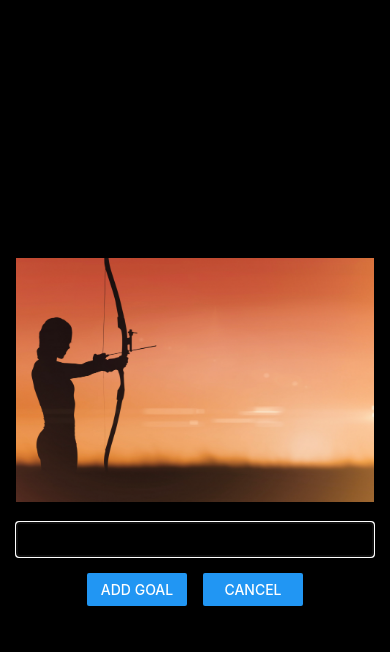
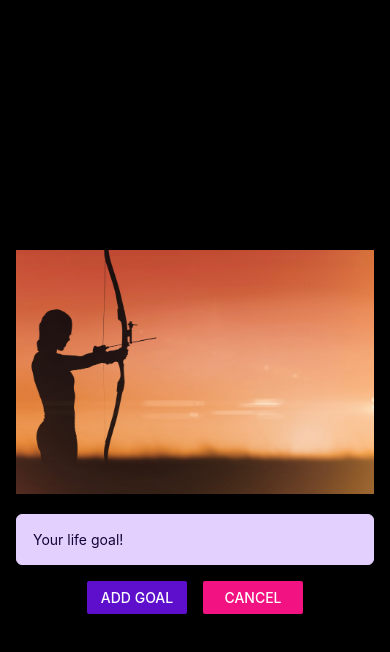
Before and after one commit to Nibiew1213/Relife, a React Native app: screen / in a window 390 px wide. Both pictures are taken after a click on the button "ADD NEW GOAL". Shown: the top 652 px of the page. Built offline with nearby package versions, Linux system fonts and the light colour scheme.

Commit message:
fix: adjusted global background color adjusted phone status bar visibility refactor for goal inpot and view list

```diff
--- a/App.js
+++ b/App.js
@@ -1,8 +1,10 @@
 import { useState } from 'react';
 import { StyleSheet, View, FlatList, Button } from 'react-native';
+import { StatusBar } from 'expo-status-bar'
 
 import GoalItem from './components/GoalItem'
 import GoalInput from './components/GoalInput'
+
 
 export default function App() { // This is the root component
   const [modalIsVisible, setModalIsVisible] = useState(false)
@@ -31,6 +33,8 @@ export default function App() { // This is the root component
   }
 
   return (
+    <>
+      <StatusBar style="light" />
       <View style={styles.appContainer}>
         <Button
           title='Add New Goal'
@@ -57,6 +61,7 @@ export default function App() { // This is the root component
           />
         </View>
       </View>
+    </>
   );
 }
 
--- a/app.json
+++ b/app.json
@@ -6,6 +6,7 @@
     "orientation": "portrait",
     "icon": "./assets/icon.png",
     "userInterfaceStyle": "light",
+    "backgroundColor": "#000000",
     "splash": {
       "image": "./assets/splash.png",
       "resizeMode": "contain",
--- a/components/GoalInput.js
+++ b/components/GoalInput.js
@@ -25,10 +25,10 @@ function addGoalHandler() {
                 />
                 <View style={styles.buttonContainer}>
                     <View style={styles.button}>
-                        <Button title='Add Goal' onPress={addGoalHandler}/>
+                        <Button title='Add Goal' onPress={addGoalHandler} color="#5e0fcc"/>
                     </View>
                     <View style={styles.button}>
-                        <Button title='Cancel' onPress={props.onCancel}/>
+                        <Button title='Cancel' onPress={props.onCancel} color="#f31282"/>
                     </View>
                 </View>
             </View>
@@ -54,9 +54,12 @@ const styles = StyleSheet.create({
     },
     textInput: {
         borderWidth: 1,
-        borderColor: '#cccccc',
+        borderColor: '#e4d0ff',
+        backgroundColor: '#e4d0ff',
+        color: '#120438',
+        borderRadius: 6,
         width: '100%',
-        padding: 8
+        padding: 16
     },
     buttonContainer: {
         marginTop: 16,
```
Lines whose indentation alone changed are shown as unchanged.
